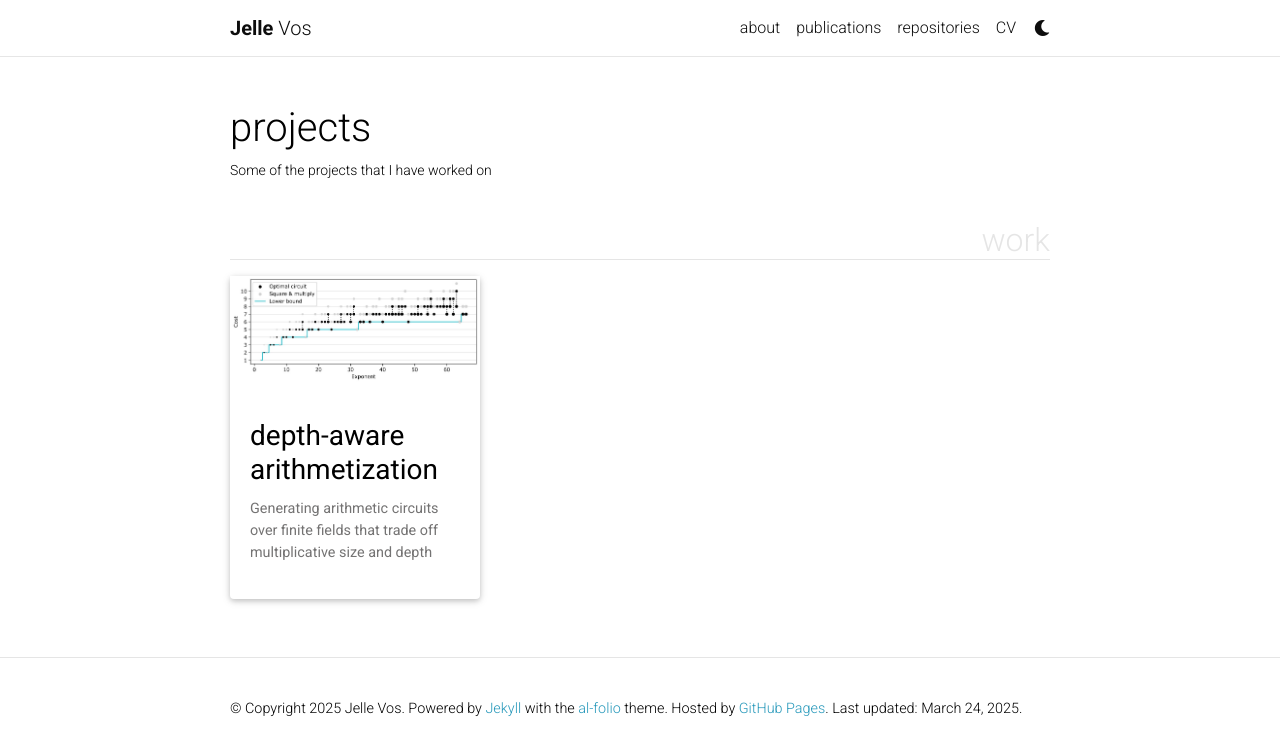
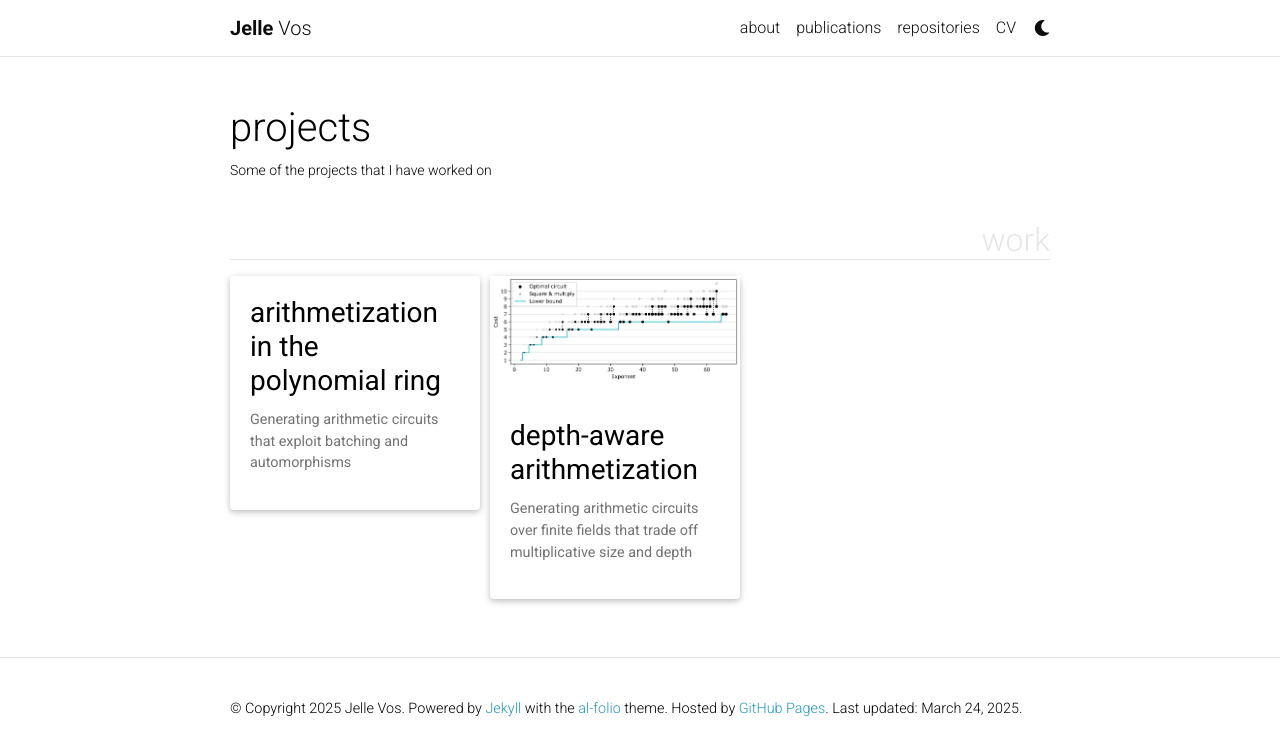
Before and after one commit to jellevos/jellevos.github.io, a Jekyll site: the page built from _pages/projects.md, in a window 1280 px wide. Shown: the top 755 px of the page. Built offline with Jekyll 4.4.1, drawn with Linux system fonts in a browser that asks for light colours; full-size pictures stand in for the smaller copies a plugin makes; comment, search, counter and statistics services are not loaded; a style sheet for code colours, icons or effects is not loaded.

Commit message:
Update depth-aware arithmetization

```diff
--- /dev/null
+++ b/_projects/arithmetization_in_zpx.md
@@ -0,0 +1,16 @@
+---
+layout: page
+title: Arithmetization in the polynomial ring
+description: Generating arithmetic circuits that exploit batching and automorphisms
+importance: 1
+category: work
+---
+
+<h2>Arithmetization in $$\mathbb{F}_{p^d}$$: Exploiting automorphisms</h2>
+
+
+<h2>Arithmetization in $$\mathbb{Z}_p/(X^N + 1)$$: Exploiting batching</h2>
+Note: we only consider $$N$$ that are powers of two!
+
+
+<h2>Polynomial evaluation in $$\mathbb{Z}_p/(X^N + 1)$$</h2>
```
Also changed, not shown: _projects/depth_aware_arithmetization.md (+3 -2 lines).
